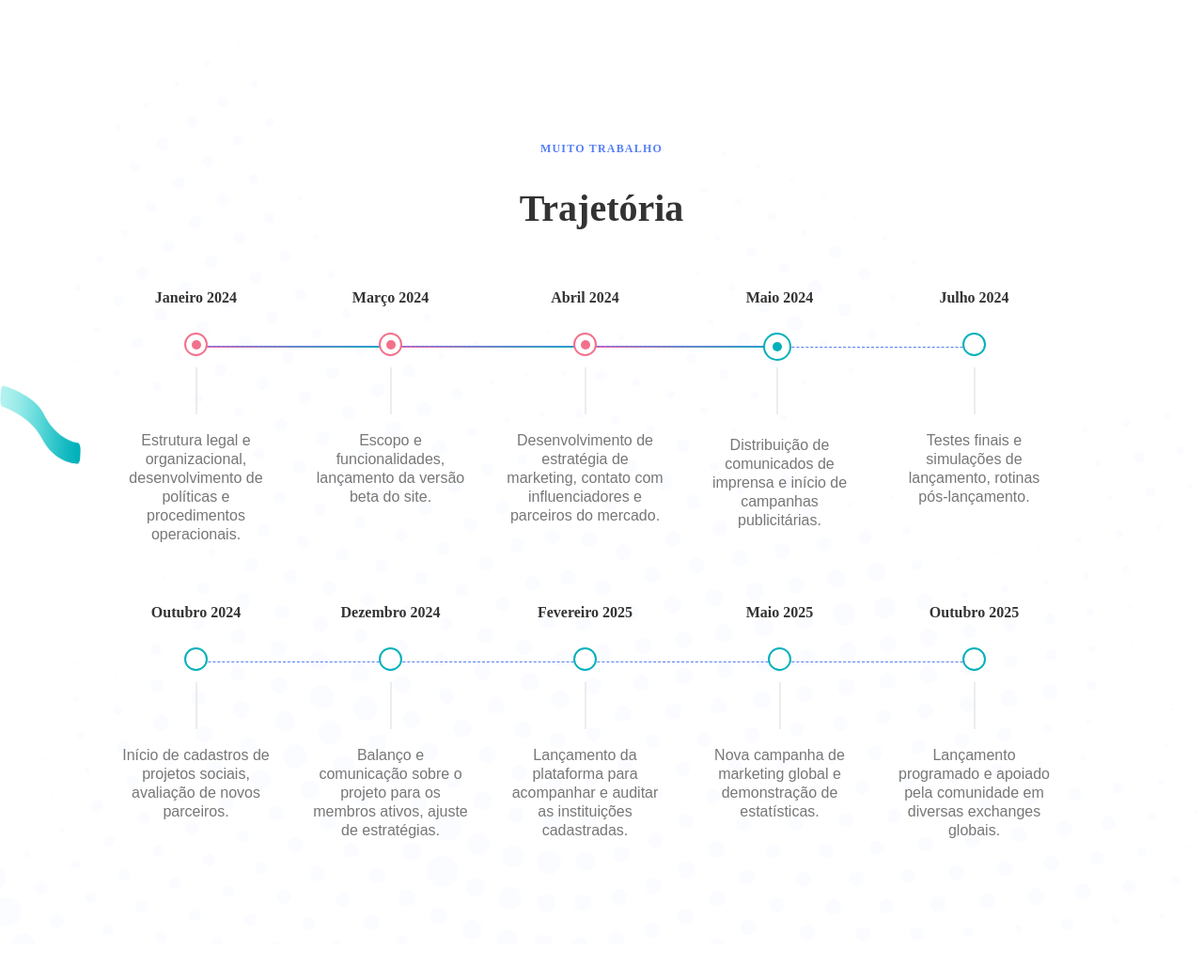
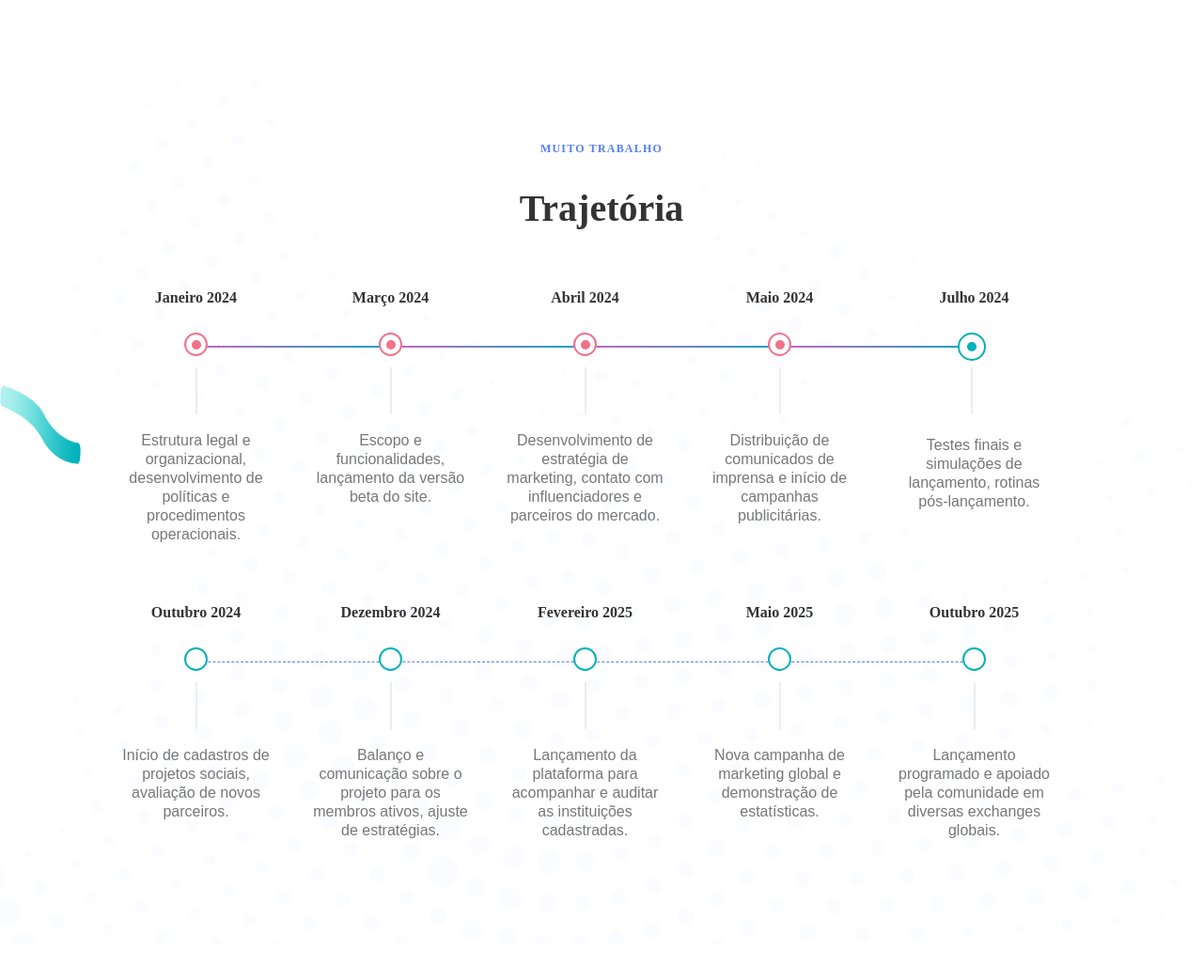
Before and after one commit to Financing-Social-Issues/website, a PHP site: page / in a window 1280 px wide. Shown: the part 3260-4303 px from the top of the page at 94% size. Run offline with PHP 8.4, Linux system fonts and the light colour scheme; some libraries are stand-ins or nearby versions.

Commit message:
Update map.php
Update Roadmap

```diff
--- a/inc/map.php
+++ b/inc/map.php
@@ -40,7 +40,7 @@
                             <?php echo translate('Desenvolvimento de estratégia de marketing, contato com influenciadores e parceiros do mercado.'); ?>
                         </div>
                     </div>
-                    <div class="roadmap__item roadmap__item--active">
+                    <div class="roadmap__item roadmap__item--past">
                         <div class="roadmap__item-title">
                             <?php echo translate('Maio 2024'); ?>
                         </div>
@@ -50,10 +50,10 @@
                             <?php echo translate('Distribuição de comunicados de imprensa e início de campanhas publicitárias.'); ?>
                         </div>
                     </div>
-                    <div class="roadmap__item">
-                        <div class="roadmap__item-title">
-                            <?php echo translate('Julho 2024'); ?>
-                        </div>
+                        <div class="roadmap__item roadmap__item--active">
+                            <div class="roadmap__item-title">
+                                <?php echo translate('Julho 2024'); ?>
+                            </div>
                         <div class="roadmap__item-marker">
                         </div>
                         <div class="roadmap__item-text">
```
